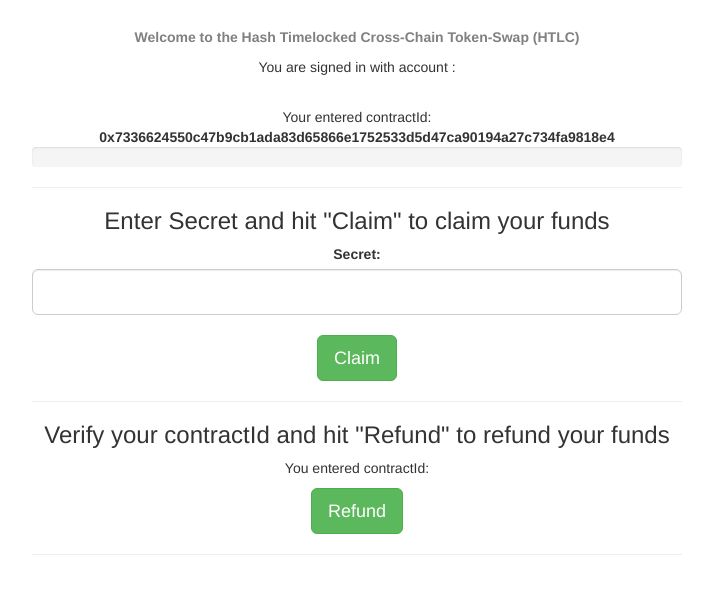
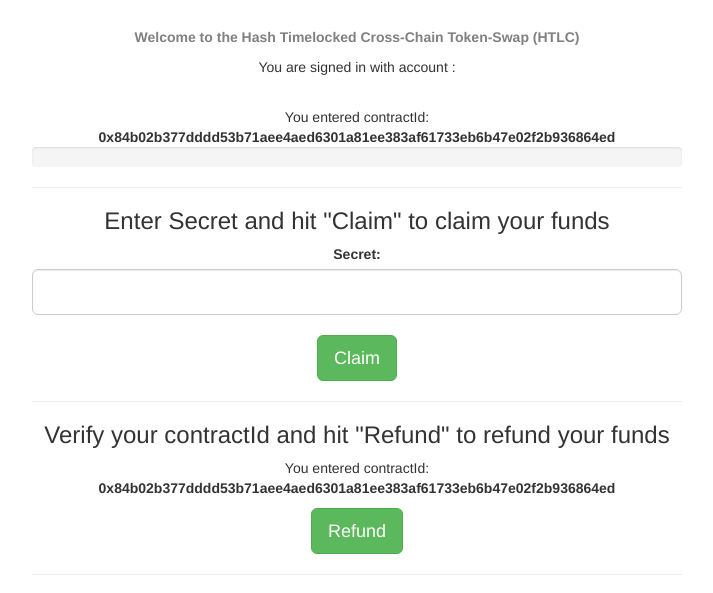
Before and after one commit to TuanUR/cross-blockchain-token-swap, a website: page TokenSwap/src/index.html in a window 1280 px wide. Both pictures are taken after a click on the button "Interact with your contract". Shown: the part 63-656 px from the top of the page, without its empty margins (283-996 px from the left). Drawn offline with nearby package versions, Linux system fonts and the light colour scheme.

Commit message:
improve homepage (add contractId for refund)

```diff
--- a/TokenSwap/src/css/index.css
+++ b/TokenSwap/src/css/index.css
@@ -21,6 +21,6 @@
     font-weight: bold;
 }
 
-#contractId-info {
+#contractId-info, #refund-contractId {
     font-weight: bold;
 }
--- a/TokenSwap/src/index.html
+++ b/TokenSwap/src/index.html
@@ -37,7 +37,7 @@
                         </br>
                         <label for="input-contractId">Associated ContractId (emitted by setSwap() ):</label>
                         <input id="input-contractId" class="form-control input-lg" type="text" placeholder="0x0"
-                               value="0x7336624550c47b9cb1ada83d65866e1752533d5d47ca90194a27c734fa9818e4"/>
+                               value="0x84b02b377dddd53b71aee4aed6301a81ee383af61733eb6b47e02f2b936864ed"/>
                         </br>
                         <span class="input-group-btn">
                             <!--implement link to success page with contract details?-->
@@ -49,7 +49,7 @@
         </div>
         <div id="content" class="text-center" style="display: none;">
             <div id="contract-details">
-                Your entered contractId: <span id="contractId-info"></span>
+                You entered contractId: <span id="contractId-info"></span>
             </div>
             <!--progress bar to show how much time of timelock has passed?-->
             <div class="progress">
--- a/TokenSwap/src/js/app.js
+++ b/TokenSwap/src/js/app.js
@@ -114,7 +114,9 @@ App = {
         homepage.show();
         var contractId = $("#input-contractId").val();
         $("#contractId-info").html(contractId);
+        $("#refund-contractId").html(contractId);
         //return App.timelockProgress();
+        return App.testContracts();
     },
 
     //FIXME: secret in bytes32 doesn't match hashlock
```
